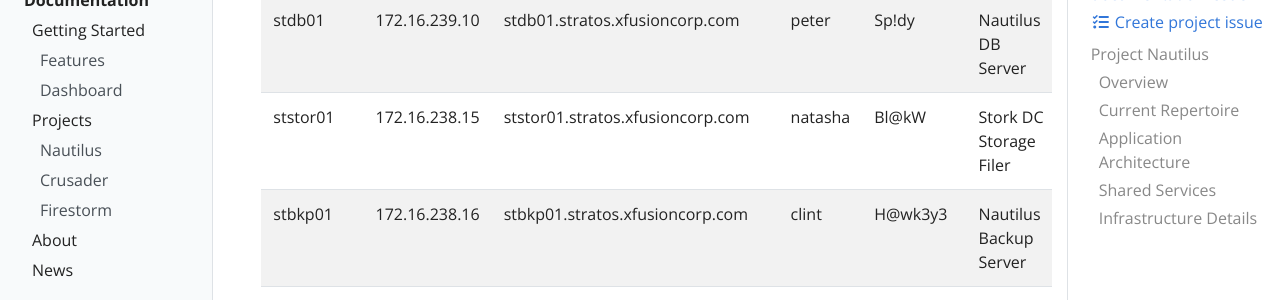
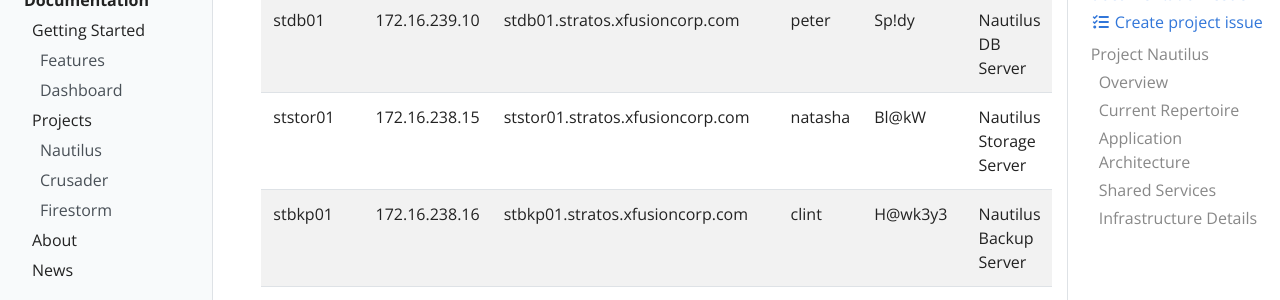
Before and after one commit to kodekloudhub/kodekloud-engineer, a Jekyll site: the page built from _docs/projects/nautilus.md, in a window 1280 px wide and 900 px high, scrolled down 1930 px. Shown: the part 154-454 px from the top of the window. Built offline with Jekyll 4.4.1, drawn with Linux system fonts in a browser that asks for light colours.

Commit message:
Update nautilus.md

```diff
--- a/_docs/projects/nautilus.md
+++ b/_docs/projects/nautilus.md
@@ -48,7 +48,7 @@ The Nautilus is a three-tier application and is deployed in the Stratos Datacent
 |stapp03         | 172.16.238.12 | stapp03.stratos.xfusioncorp.com | banner |BigGr33n|Nautilus App 3
 |stlb01          | 172.16.238.14 | stlb01.stratos.xfusioncorp.com  |loki |Mischi3f|Nautilus HTTP LBR
 |stdb01          | 172.16.239.10 | stdb01.stratos.xfusioncorp.com  |peter |Sp!dy|Nautilus DB Server
-|ststor01        |172.16.238.15  | ststor01.stratos.xfusioncorp.com|natasha |Bl@kW|Stork DC Storage Filer
+|ststor01        |172.16.238.15  | ststor01.stratos.xfusioncorp.com|natasha |Bl@kW| Nautilus Storage Server
 |stbkp01         | 172.16.238.16 | stbkp01.stratos.xfusioncorp.com |clint |H@wk3y3| Nautilus Backup Server
 |stmail01        | 172.16.238.17 | stmail01.stratos.xfusioncorp.com|groot |Gr00T123| Nautilus Mail Server
 |jump_host       | Dynamic       | jump_host.stratos.xfusioncorp.com |thor|mjolnir123|Jump Server to Access Stork DC
```
